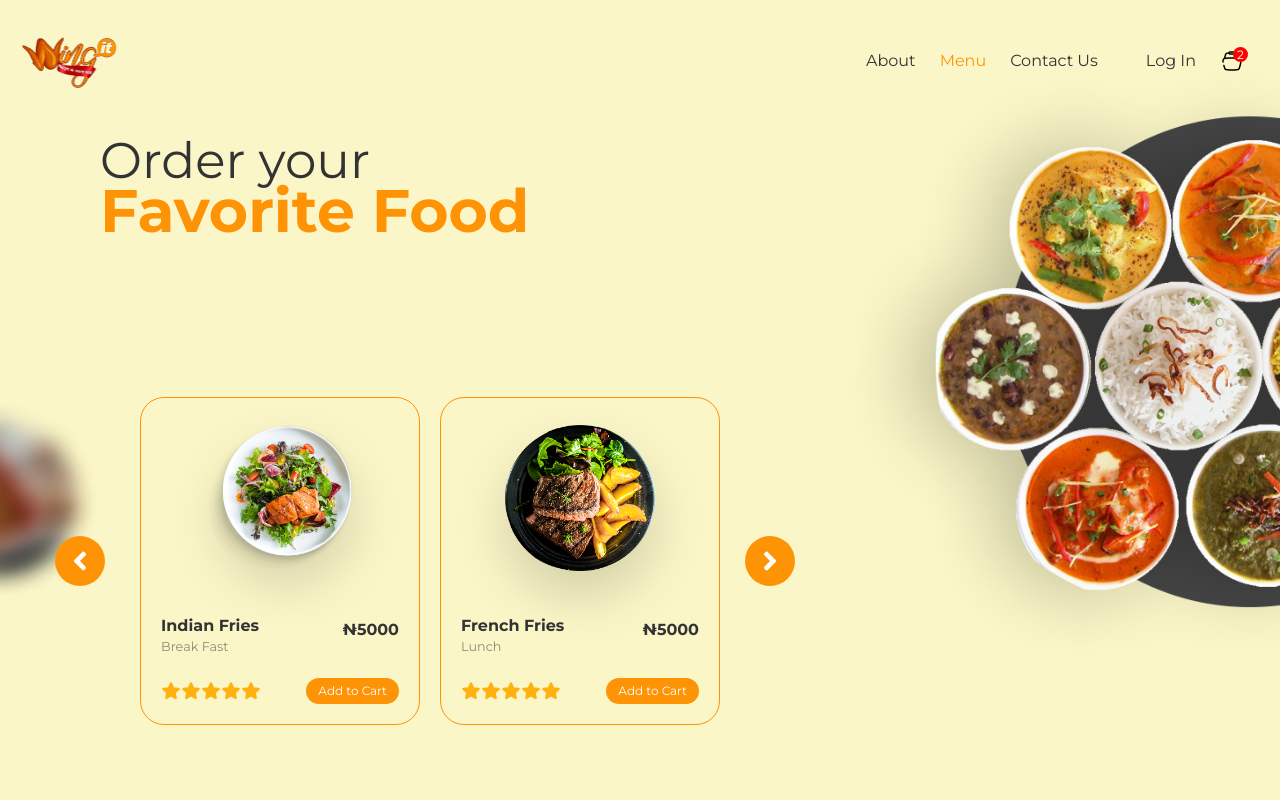
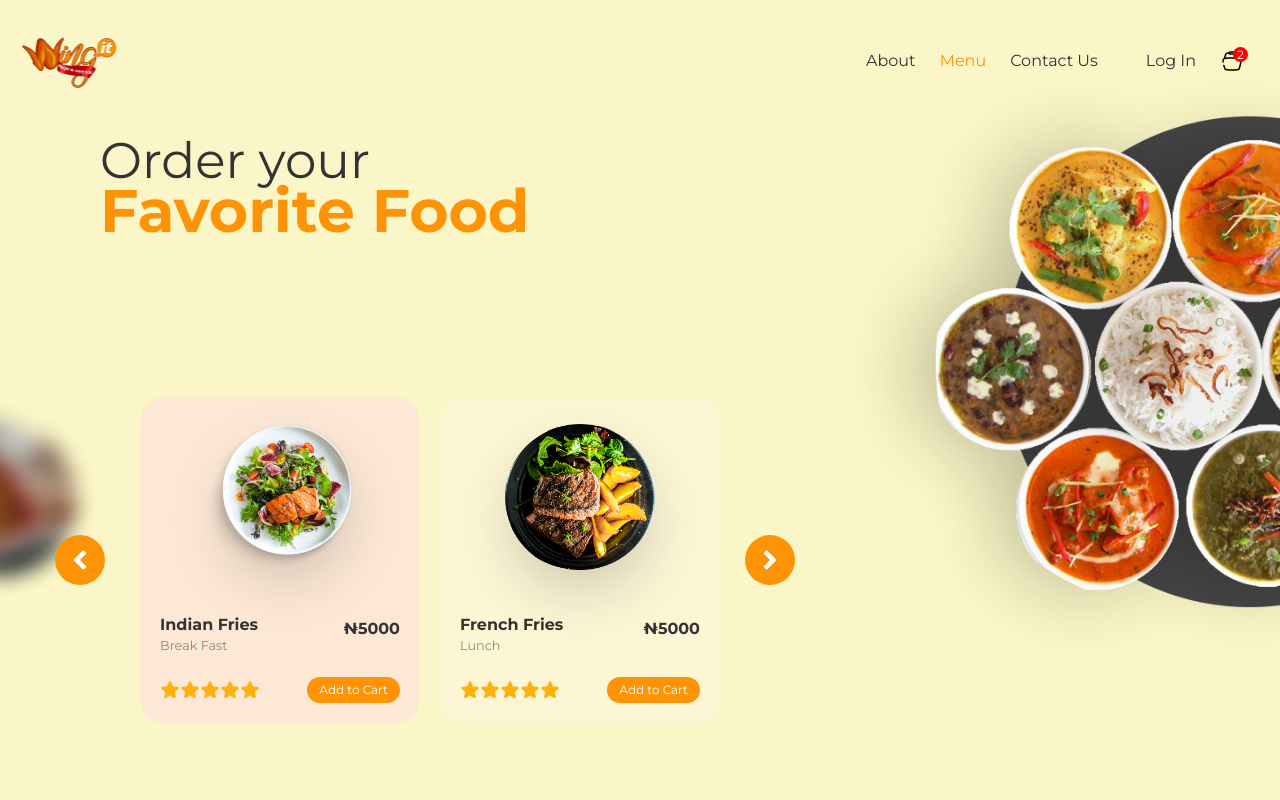
Before and after one commit to Vickel77/wingit, a Next.js app: page /menu in a window 1280 px wide. Shown: the top 800 px of the page. Built offline with nearby package versions, Linux system fonts and the light colour scheme.

Commit message:
fixewd navbar adn menu carousel card bgs

```diff
--- a/src/components/CarouselCard/index.tsx
+++ b/src/components/CarouselCard/index.tsx
@@ -7,7 +7,7 @@ export default function CarouselCard() {
     <div className="carousel-card flex  justify-center center-items gap-5  z-10">
       {popular.map((item: PopularCardProps, index) => (
         <div key={index} className="min-w-[280px]">
-          <PopularCard item={item} />
+          <PopularCard item={item} bgColor={item.bgColor} />
         </div>
       ))}
     </div>
--- a/src/components/NavBar/index.tsx
+++ b/src/components/NavBar/index.tsx
@@ -16,11 +16,11 @@ export default function NavBar() {
 
   return (
     <>
-      <div className="w-full container">
+      <div className="w-full container relative z-50">
         <nav className=" gap-6 self-start mt-8 px-5 flex ">
           {/* desktop navigation */}
           <div className="sm:flex hidden gap-6 items-center justify-between w-full">
-            <Link href="/">
+            <Link href="/" className="inline-block">
               <img src="wingit logo.png" width={100} />
             </Link>
             <div className="flex gap-6 pr-4">
--- a/src/components/PopularCard/index.tsx
+++ b/src/components/PopularCard/index.tsx
@@ -6,12 +6,23 @@ export interface PopularCardProps {
   title: string;
   subTitle: string;
   price: string;
+  bgColor?: string;
 }
-export default function PopularCard({ item }: { item: PopularCardProps }) {
+export default function PopularCard({
+  item,
+  bgColor,
+}: {
+  item: PopularCardProps;
+  bgColor?: string;
+}) {
   const { image, title, subTitle, price } = item;
+  console.log({ bgColor });
   return (
     <div
-      className={`hover:shadow-2xl hover:translate-y-[-10px] transition-all  w-[280px] border-[1px] border-primary rounded-3xl `}
+      style={{ backgroundColor: bgColor }}
+      className={`hover:shadow-2xl hover:translate-y-[-10px] transition-all  w-[280px] ${
+        !bgColor && "border-[1px] border-primary"
+      }  rounded-3xl `}
     >
       <div className="h-[200px] w-full flex justify-center items-center">
         <img src={image} alt="" width={150} className="drop-shadow-2xl" />
--- a/src/util/data.ts
+++ b/src/util/data.ts
@@ -6,18 +6,21 @@ export const popular: PopularCardProps[] = [
     price: "5000",
     subTitle: "Break Fast",
     title: "Indian Fries",
+    bgColor: "#FFE0E099",
   },
   {
     image: "header-right-3.png",
     price: "5000",
     subTitle: "Lunch",
     title: "French Fries",
+    bgColor: "#FFF7E099",
   },
   {
     image: "plate-2.png",
     price: "5000",
     subTitle: "Dinner",
     title: "Local Fries",
+    bgColor: "#E2E2E299",
   },
 ];
 
@@ -57,7 +60,6 @@ export const menuCategories: menuCategories[] = [
     subTitle: "Dinner",
     title: "Local Fries",
   },
-
   {
     id: "sides",
     name: "Sides",
```
